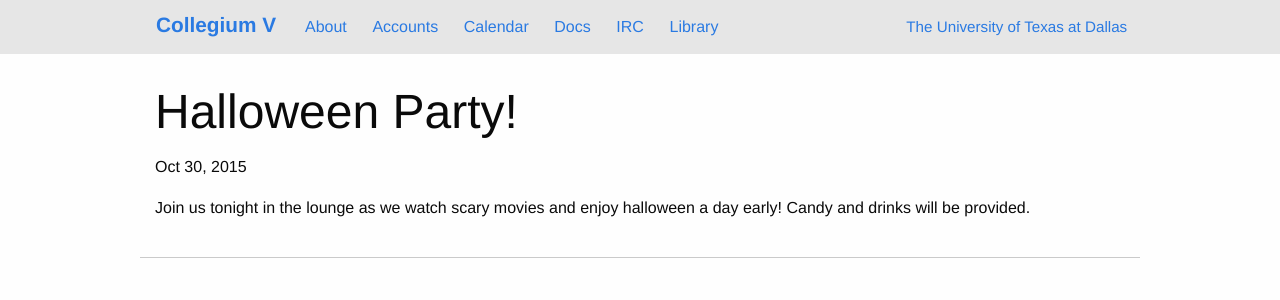
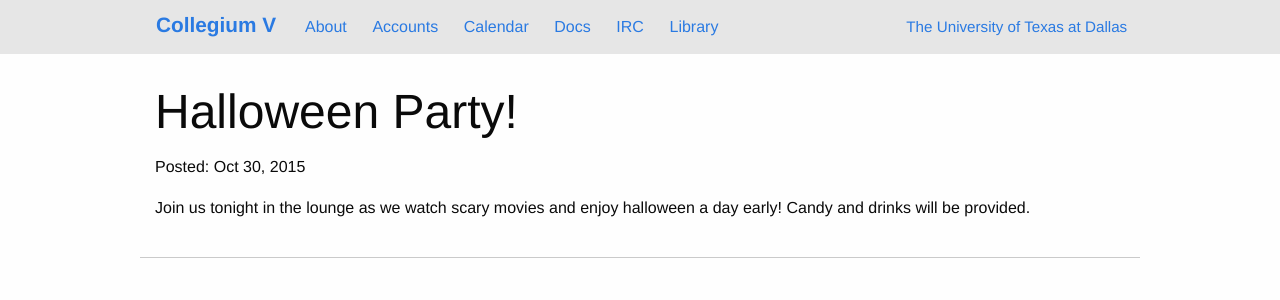
Before and after one commit to collegiumv/cv_jekyll, a Jekyll site: the page built from _posts/2015-10-30-halloween-party.markdown, in a window 1280 px wide. Shown: the top 300 px of the page. Built offline with Jekyll 4.4.1, drawn with Linux system fonts in a browser that asks for light colours.

Commit message:
Add cue for date (date posted, not date scheduled)

```diff
--- a/_layouts/post.html
+++ b/_layouts/post.html
@@ -4,7 +4,7 @@
 <div class="row">
     <div class="large-12 columns">
         <h1 class="post-title">{{ page.title }}</h5>
-        <p class="post-meta">{{ page.date | date: "%b %-d, %Y" }}{% if page.author %} • {{ page.author }}{% endif %}{% if page.meta %} • {{ page.meta }}{% endif %}</p>
+        <p class="post-meta">Posted: {{ page.date | date: "%b %-d, %Y" }}{% if page.author %} • {{ page.author }}{% endif %}{% if page.meta %} • {{ page.meta }}{% endif %}</p>
         <article class="post-content">
             {{ content }}
         </article>
```
